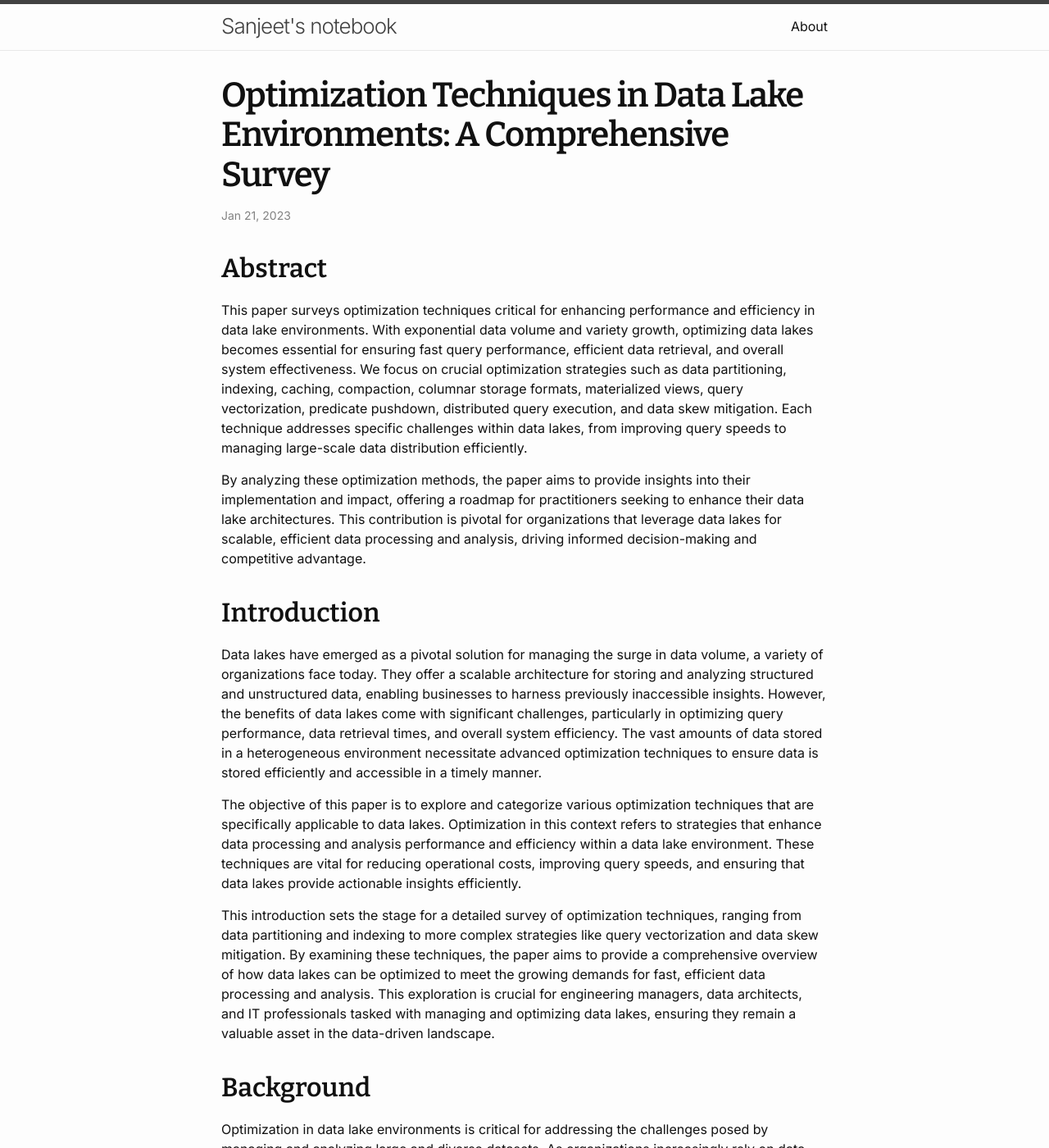
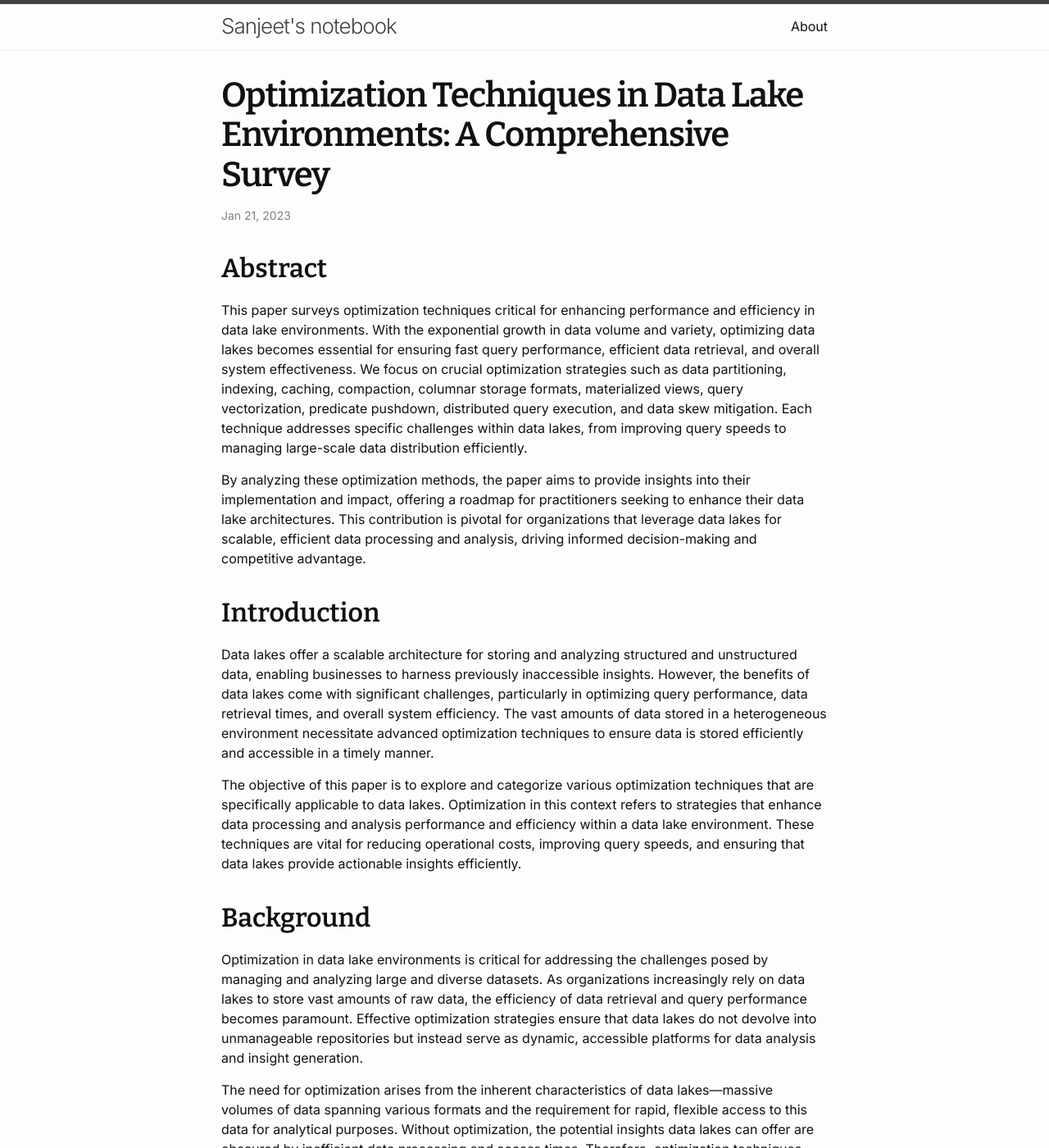
Before and after one commit to sahays/sahays.github.io, a Jekyll site: the page built from _posts/2023-01-21-optimization-techniques-in-data-lake-environments-a-comprehensive-survey.md, in a window 1280 px wide and 1400 px high. Shown: the whole window at 82% size. Built offline with Jekyll 4.4.1, drawn with Linux system fonts in a browser that asks for light colours; some web fonts are replaced; some of the changed text lies outside the part shown.

Commit message:
post mod

```diff
--- a/_posts/2023-01-21-optimization-techniques-in-data-lake-environments-a-comprehensive-survey.md
+++ b/_posts/2023-01-21-optimization-techniques-in-data-lake-environments-a-comprehensive-survey.md
@@ -6,17 +6,15 @@
 
 ## Abstract
 
-This paper surveys optimization techniques critical for enhancing performance and efficiency in data lake environments. With exponential data volume and variety growth, optimizing data lakes becomes essential for ensuring fast query performance, efficient data retrieval, and overall system effectiveness. We focus on crucial optimization strategies such as data partitioning, indexing, caching, compaction, columnar storage formats, materialized views, query vectorization, predicate pushdown, distributed query execution, and data skew mitigation. Each technique addresses specific challenges within data lakes, from improving query speeds to managing large-scale data distribution efficiently.
+This paper surveys optimization techniques critical for enhancing performance and efficiency in data lake environments. With the exponential growth in data volume and variety, optimizing data lakes becomes essential for ensuring fast query performance, efficient data retrieval, and overall system effectiveness. We focus on crucial optimization strategies such as data partitioning, indexing, caching, compaction, columnar storage formats, materialized views, query vectorization, predicate pushdown, distributed query execution, and data skew mitigation. Each technique addresses specific challenges within data lakes, from improving query speeds to managing large-scale data distribution efficiently.
 
 By analyzing these optimization methods, the paper aims to provide insights into their implementation and impact, offering a roadmap for practitioners seeking to enhance their data lake architectures. This contribution is pivotal for organizations that leverage data lakes for scalable, efficient data processing and analysis, driving informed decision-making and competitive advantage.
 
 ## Introduction
 
-Data lakes have emerged as a pivotal solution for managing the surge in data volume, a variety of organizations face today. They offer a scalable architecture for storing and analyzing structured and unstructured data, enabling businesses to harness previously inaccessible insights. However, the benefits of data lakes come with significant challenges, particularly in optimizing query performance, data retrieval times, and overall system efficiency. The vast amounts of data stored in a heterogeneous environment necessitate advanced optimization techniques to ensure data is stored efficiently and accessible in a timely manner.
+Data lakes offer a scalable architecture for storing and analyzing structured and unstructured data, enabling businesses to harness previously inaccessible insights. However, the benefits of data lakes come with significant challenges, particularly in optimizing query performance, data retrieval times, and overall system efficiency. The vast amounts of data stored in a heterogeneous environment necessitate advanced optimization techniques to ensure data is stored efficiently and accessible in a timely manner.
 
 The objective of this paper is to explore and categorize various optimization techniques that are specifically applicable to data lakes. Optimization in this context refers to strategies that enhance data processing and analysis performance and efficiency within a data lake environment. These techniques are vital for reducing operational costs, improving query speeds, and ensuring that data lakes provide actionable insights efficiently.
-
-This introduction sets the stage for a detailed survey of optimization techniques, ranging from data partitioning and indexing to more complex strategies like query vectorization and data skew mitigation. By examining these techniques, the paper aims to provide a comprehensive overview of how data lakes can be optimized to meet the growing demands for fast, efficient data processing and analysis. This exploration is crucial for engineering managers, data architects, and IT professionals tasked with managing and optimizing data lakes, ensuring they remain a valuable asset in the data-driven landscape.
 
 ## Background
 
@@ -422,10 +420,12 @@
 
 3. **"Hadoop: The Definitive Guide" by Tom White.** A comprehensive guide to Hadoop, this book covers the Hadoop ecosystem's components, including data storage and processing with HDFS and MapReduce, which are foundational to data lake technologies.
 
-4. **AWS Big Data Blog.** Amazon Web Services provides numerous case studies, best practices, and tutorials on optimizing data lakes in the cloud, available at https://aws.amazon.com/blogs/big-data/.
+4. **AWS Big Data Blog.** Amazon Web Services provides numerous case studies, best practices, and tutorials on optimizing [data lakes in the cloud](https://aws.amazon.com/blogs/big-data/).
 
-5. **Google Cloud Big Data and Machine Learning Blog.** Google Cloud offers insights into building and optimizing data lakes on its platform, including real-world examples and best practices, accessible at https://cloud.google.com/blog/products/data-analytics.
+5. **Google Cloud Big Data and Machine Learning Blog.** Google Cloud offers insights into building and [optimizing data lakes](https://cloud.google.com/blog/products/data-analytics) on its platform, including real-world examples and best practices.
 
-6. **Microsoft Azure Data Lake Storage Documentation.** Azure's documentation provides detailed guidance on implementing and optimizing data lakes in Azure, including performance tuning and security best practices, available at https://docs.microsoft.com/en-us/azure/storage/blobs/data-lake-storage-introduction.
+6. **Microsoft Azure Data Lake Storage Documentation.** Azure's [documentation](https://docs.microsoft.com/en-us/azure/storage/blobs/data-lake-storage-introduction) provides detailed guidance on implementing and optimizing data lakes in Azure, including performance tuning and security best practices.
+
+7. **Dremel: Interactive Analysis of Web-Scale Datasets** by Sergey Melnik, Andrey Gubarev, Jing Jing Long, Geoffrey Romer, Shiva Shivakumar, Matt Tolton, and Theo Vassilakis. Published in the Proceedings of the 36th International Conference on Very Large Data Bases, [this seminal paper introduces Dremel](https://static.googleusercontent.com/media/research.google.com/en//pubs/archive/36632.pdf), a scalable, interactive ad hoc query system for analysis of read-only nested data. Dremel's innovative approach to columnar storage and execution of queries directly on compressed data has inspired technologies like Apache Parquet and influenced the design of modern data analytics systems.
 
 These references are a starting point for in-depth research and application of data lake optimization techniques. They offer valuable perspectives from leading experts in the field and practical guidance from major cloud service providers.
```
